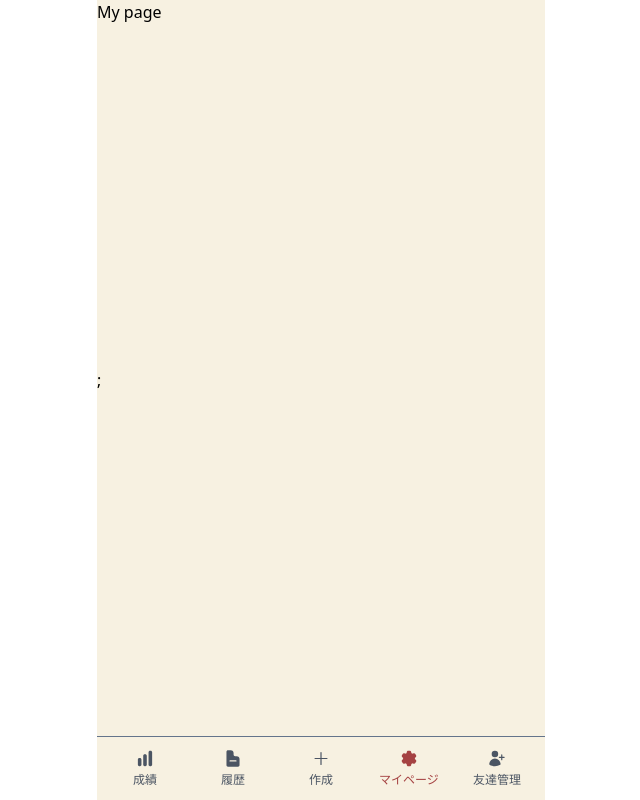
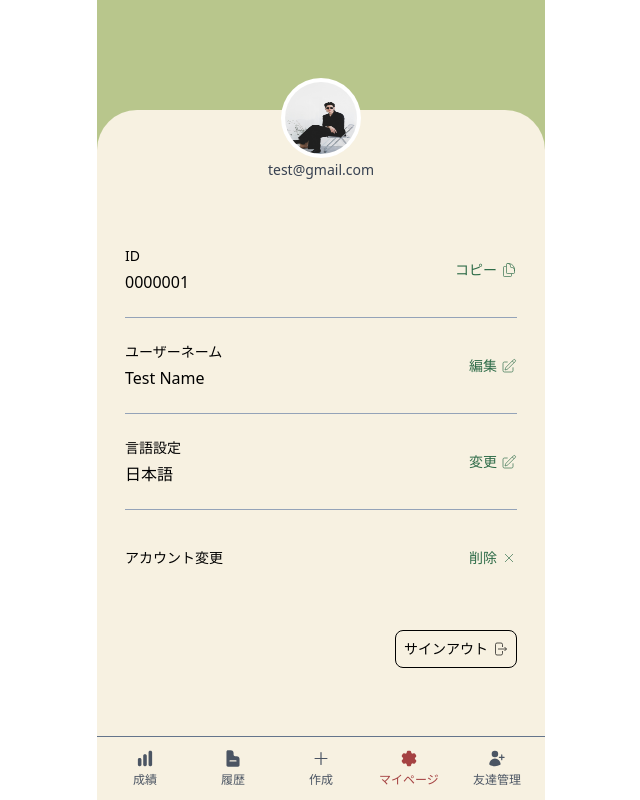
Before and after one commit to NelsoNave/mahjong-app, a Next.js app: page /mypage in a window 1280 px wide. Shown: the whole page, without its empty margins (319-959 px from the left). Built offline with nearby package versions, Linux system fonts and the light colour scheme.

Commit message:
feat: add basic style of mypage #11

```diff
--- a/app/components/SignOut.tsx
+++ b/app/components/SignOut.tsx
@@ -2,13 +2,35 @@
 import React from "react";
 import { signOut } from "next-auth/react";
 
-const SignOut = () => {
+interface SignOutProps {
+  className?: string;
+}
+
+const SignOut: React.FC<SignOutProps> = ({ className = "" }) => {
   const handleClick = () => {
-    // sign out and redirect to the home page
     signOut({ callbackUrl: "/" });
   };
 
-  return <button onClick={handleClick}>Sign out</button>;
+  return (
+    <button
+      className={`ml-auto mt-6 flex items-center gap-1 rounded-lg border border-black p-2 ${className}`}
+      onClick={handleClick}
+    >
+      <p className="text-sm">サインアウト</p>
+      <svg
+        xmlns="http://www.w3.org/2000/svg"
+        fill="none"
+        viewBox="0 0 24 24"
+        stroke="currentColor"
+        width="16"
+        height="16"
+      >
+        <path
+          d="M15.75 9V5.25A2.25 2.25 0 0 0 13.5 3h-6a2.25 2.25 0 0 0-2.25 2.25v13.5A2.25 2.25 0 0 0 7.5 21h6a2.25 2.25 0 0 0 2.25-2.25V15m3 0 3-3m0 0-3-3m3 3H9"
+        />
+      </svg>
+    </button>
+  );
 };
 
 export default SignOut;
--- a/app/mypage/page.tsx
+++ b/app/mypage/page.tsx
@@ -1,10 +1,96 @@
 import React from "react";
 import Navigation from "../components/Navigation";
+import Image from "next/image";
+import SignOut from "../components/SignOut";
+
+type userInfo = {
+  label: string;
+  value: string;
+  actionText: string;
+  d: string;
+};
+
+const UserInfoCard = ({ label, value, actionText, d }: userInfo) => (
+  <div className="border-b-0.5 flex h-24 items-center justify-between border-slate-400">
+    <div className="flex flex-col gap-1 font-medium">
+      <p className="text-sm">{label}</p>
+      <p>{value}</p>
+    </div>
+    <div className="text-amazon flex items-center gap-1 text-sm">
+      <p>{actionText}</p>
+      <svg
+        xmlns="http://www.w3.org/2000/svg"
+        fill="none"
+        viewBox="0 0 24 24"
+        stroke="currentColor"
+        width="16"
+        height="16"
+      >
+        <path d={d} />
+      </svg>
+    </div>
+  </div>
+);
 
 const page = () => {
   return (
     <>
-      <div>My page</div>;
+      <div className="bg-pineGlade h-full">
+        <div className="bg-pineGlade h-[15%]"></div>
+        <div className="relative h-[85%] rounded-t-[40px] bg-background px-7">
+          {/* profile icon */}
+          <div className="absolute -top-8 left-1/2 flex h-20 w-20 -translate-x-1/2 flex-col items-center gap-0.5 rounded-full bg-white">
+            <Image
+              src="/icon-sample-man.jpg"
+              width={80}
+              height={80}
+              alt="icon"
+              objectFit="cover"
+              className="h-full w-full rounded-full p-1"
+            />
+            <p className="text-sm text-gray-700">test@gmail.com</p>
+          </div>
+          <div className="pt-28">
+            <UserInfoCard
+              label="ID"
+              value="0000001"
+              actionText="コピー"
+              d="M15.75 17.25v3.375c0 .621-.504 1.125-1.125 1.125h-9.75a1.125 1.125 0 0 1-1.125-1.125V7.875c0-.621.504-1.125 1.125-1.125H6.75a9.06 9.06 0 0 1 1.5.124m7.5 10.376h3.375c.621 0 1.125-.504 1.125-1.125V11.25c0-4.46-3.243-8.161-7.5-8.876a9.06 9.06 0 0 0-1.5-.124H9.375c-.621 0-1.125.504-1.125 1.125v3.5m7.5 10.375H9.375a1.125 1.125 0 0 1-1.125-1.125v-9.25m12 6.625v-1.875a3.375 3.375 0 0 0-3.375-3.375h-1.5a1.125 1.125 0 0 1-1.125-1.125v-1.5a3.375 3.375 0 0 0-3.375-3.375H9.75"
+            />
+            <UserInfoCard
+              label="ユーザーネーム"
+              value="Test Name"
+              actionText="編集"
+              d="m16.862 4.487 1.687-1.688a1.875 1.875 0 1 1 2.652 2.652L10.582 16.07a4.5 4.5 0 0 1-1.897 1.13L6 18l.8-2.685a4.5 4.5 0 0 1 1.13-1.897l8.932-8.931Zm0 0L19.5 7.125M18 14v4.75A2.25 2.25 0 0 1 15.75 21H5.25A2.25 2.25 0 0 1 3 18.75V8.25A2.25 2.25 0 0 1 5.25 6H10"
+            />
+            <UserInfoCard
+              label="言語設定"
+              value="日本語"
+              actionText="変更"
+              d="m16.862 4.487 1.687-1.688a1.875 1.875 0 1 1 2.652 2.652L10.582 16.07a4.5 4.5 0 0 1-1.897 1.13L6 18l.8-2.685a4.5 4.5 0 0 1 1.13-1.897l8.932-8.931Zm0 0L19.5 7.125M18 14v4.75A2.25 2.25 0 0 1 15.75 21H5.25A2.25 2.25 0 0 1 3 18.75V8.25A2.25 2.25 0 0 1 5.25 6H10"
+            />
+            <div className="flex h-24 items-center justify-between">
+              <div className="flex flex-col gap-1 font-medium">
+                <p className="text-sm">アカウント変更</p>
+              </div>
+              <div className="text-amazon flex items-center gap-1 text-sm">
+                <p>削除</p>
+                <svg
+                  xmlns="http://www.w3.org/2000/svg"
+                  fill="none"
+                  viewBox="0 0 24 24"
+                  stroke="currentColor"
+                  width="16"
+                  height="16"
+                >
+                  <path d="M6 18 18 6M6 6l12 12" />
+                </svg>
+              </div>
+            </div>
+          </div>
+          <SignOut />
+        </div>
+      </div>
       <Navigation />
     </>
   );
--- a/tailwind.config.ts
+++ b/tailwind.config.ts
@@ -12,6 +12,8 @@ export default {
         background: "#F7F1E1",
         foreground: "var(--foreground)",
         appleBlossom: "#A54242",
+        pineGlade: "#B8C68C",
+        amazon: "#2D6B47",
       },
       borderWidth: {
         "0.5": "0.5px",
```
Also changed, not shown: public/icon-sample-man.jpg (added).
